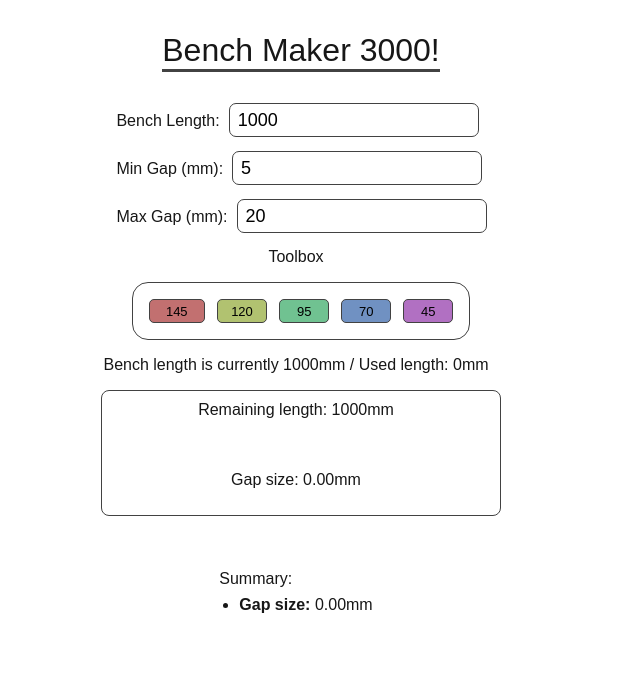
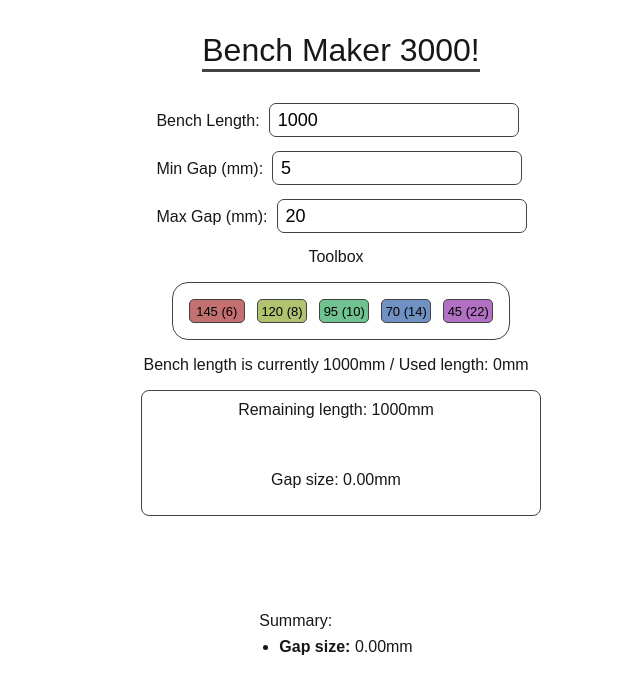
Before and after one commit to IncreatorP/BenchMaker, a Next.js app: page / in a window 1280 px wide. Shown: the top 694 px of the page, without its empty margins (299-939 px from the left). Built offline with nearby package versions, Linux system fonts and the light colour scheme.

Commit message:
0.1.1 patch

```diff
--- a/package.json
+++ b/package.json
@@ -1,6 +1,6 @@
 {
   "name": "benchmaker",
-  "version": "0.1.0",
+  "version": "0.1.1",
   "private": true,
   "scripts": {
     "dev": "next dev --turbopack",
--- a/src/app/components/ToolBox.js
+++ b/src/app/components/ToolBox.js
@@ -80,7 +80,6 @@ const ToolBox = () => {
         <>
             <div className="toolbox-title">Bench Maker 3000!</div>
 
-            {/* Bench length + min/max gap input (on same row) */}
             <div className="input-row">
                 <div className="input-group">
                     <label className="toolbox-label">Bench Length:</label>
@@ -113,19 +112,26 @@ const ToolBox = () => {
 
             <div className="toolbox-label">Toolbox</div>
                 <div className="toolbox-frame">
-                {widths.map((el, index) => (
+                    {widths.map((el, index) => {
+                        const possibleCount = Math.floor(remainingLength / el);
+                        const isDisabled = possibleCount <= 0;
+
+                        return (
                             <div
                                 className="toolbox-brick"
                                 key={el}
                                 style={{
                                     width: `${24 + ((scaleWithPixels / screenWidth) * el)}px`,
-                            backgroundColor: getBrickColor(index)
+                                    backgroundColor: getBrickColor(index),
+                                    opacity: isDisabled ? 0.2 : 1,
+                                    cursor: isDisabled ? "not-allowed" : "pointer"
                                 }}
-                        onClick={() => useBrick(el)}
+                                onClick={() => !isDisabled && useBrick(el)}
                             >
-                        {el}
+                                {el} {possibleCount > 0 ? `(${possibleCount})` : ""}
                             </div>
-                ))}
+                        );
+                    })}
                 </div>
 
             <div className="toolbox-label">Bench length is currently {benchLength}mm / Used length: {usedLength}mm</div>
@@ -145,12 +151,27 @@ const ToolBox = () => {
                 <div className="toolbox-label">Gap size: {gaps.toFixed(2)}mm</div>
             </div>
 
+
+            <div className="bench-wrapper">
+                <div className="bench-container">
+                    <div className="bench-centerline"></div>
+
                     <DragDropContext onDragEnd={onDragEnd}>
                         <Droppable droppableId="bench" direction="horizontal">
                             {(provided) => (
-                        <div className="bench-container" {...provided.droppableProps} ref={provided.innerRef}>
+                                <div className="bench-content" ref={provided.innerRef} {...provided.droppableProps}>
                                     {benchBricks.map((el, index) => (
-                                <Draggable key={index} draggableId={`${index}`} index={index}>
+                                        <React.Fragment key={index}>
+                                            {index !== 0 && (
+                                                <div
+                                                    className="bench-gap"
+                                                    style={{
+                                                        width: `${(gaps / benchLength) * 600}px`,
+                                                        backgroundColor: gaps >= minGap && gaps <= maxGap ? "transparent" : "rgba(209, 48, 48, 0.59)"
+                                                    }}
+                                                ></div>
+                                            )}
+                                            <Draggable draggableId={`${index}`} index={index}>
                                                 {(provided) => (
                                                     <div
                                                         className="bench-brick"
@@ -158,7 +179,7 @@ const ToolBox = () => {
                                                         {...provided.draggableProps}
                                                         {...provided.dragHandleProps}
                                                         style={{
-                                                width: `${24 + ((scaleWithPixels / screenWidth) * el)}px`,
+                                                            width: `${(el / benchLength) * 600}px`,
                                                             backgroundColor: getBrickColor(widths.indexOf(el)),
                                                             ...provided.draggableProps.style
                                                         }}
@@ -168,12 +189,15 @@ const ToolBox = () => {
                                                     </div>
                                                 )}
                                             </Draggable>
+                                        </React.Fragment>
                                     ))}
                                     {provided.placeholder}
                                 </div>
                             )}
                         </Droppable>
                     </DragDropContext>
+                </div>
+            </div>
 
             <div className="toolbox-label">Summary: {getBrickSummary()}</div>
 
--- a/src/app/css/toolbox.css
+++ b/src/app/css/toolbox.css
@@ -4,17 +4,17 @@
 }
 
 body {
-    max-width: 1200px;
     margin-bottom: var(--default-margin-bottom);
+    /*overflow-y: none;*/
 }
 
 .main {
-    max-width: 1200px;
     display: flex;
     flex-direction: column;
+    align-items: center;
     justify-content: center;
-    align-items: center;
-    margin-bottom: var(--default-margin-bottom);
+    width: 1200px;
+    margin: 0 auto;
 }
 
 .toolbox-title {
@@ -73,33 +73,6 @@ body {
     margin-right: 10px;
 }
 
-.bench-container {
-    display: flex;
-    width: fit-content;
-    border: 1px solid white;
-    border-radius: 16px;
-    padding: 10px;
-    margin-bottom: var(--default-margin-bottom);
-}
-
-.bench-brick {
-    border: 1px solid var(--default-border-color);
-    color:black;
-    height: 24px;
-    min-width: 50px;
-    font-size: small;
-    text-align: center;
-    padding-top: 4px;
-    margin: 6px;
-    border-radius: 5px;
-}
-
-.bench-brick:hover {
-    outline: 2px solid white;
-    background-color: blueviolet;
-    cursor: pointer;
-}
-
 .remaining-length-box {
     display: flex;
     flex-direction: column;
@@ -134,3 +107,67 @@ body {
 .summary-list li {
     margin-bottom: 4px;
 }
+
+.bench-wrapper {
+    display: flex;
+    flex-direction: column;
+    align-items: center;
+    justify-content: center;
+    width: 100%;
+}
+
+.bench-container {
+    display: flex;
+    position: relative;
+    width: 600px;
+    min-height: 50px;
+    border: 2px solid white;
+    border-radius: 2px;
+    padding: 5px;
+    background: rgba(255, 255, 255, 0.1);
+    overflow: hidden;
+    margin-bottom: var(--default-margin-bottom);
+    justify-content: center;
+}
+
+.bench-centerline {
+    position: absolute;
+    top: 0;
+    bottom: 0;
+    left: 50%;
+    width: 1px;
+    background-color: rgba(255, 255, 255, 0.438);
+    pointer-events: none;
+}
+
+.bench-content {
+    display: flex;
+    justify-content: center;
+    height: 50px;
+    width: 100%;
+}
+
+.bench-brick {
+    height: 50px;
+    border: 1px solid black;
+    text-align: center;
+    color: black;
+    font-weight: bold;
+    display: flex;
+    align-items: center;
+    justify-content: center;
+    border-radius: 6px;
+    margin: 0;
+}
+
+.bench-gap {
+    height: 50px;
+    transition: background-color 0.2s;
+    margin: 0;
+}
+
+/* debug
+.main { border: 2px solid red; }
+.toolbox-frame { border: 2px solid blue; }
+.bench-wrapper { border: 2px solid green; }
+*/
--- a/src/app/layout.js
+++ b/src/app/layout.js
@@ -12,7 +12,7 @@ const geistMono = Geist_Mono({
 });
 
 export const metadata = {
-  title: "Create Next App",
+  title: "BenchMaker 3000",
   description: "Generated by create next app",
 };
 
```
Also changed, not shown: 1 other file (tests, documents, lock files or other folders). Lines whose indentation alone changed are shown as unchanged.
